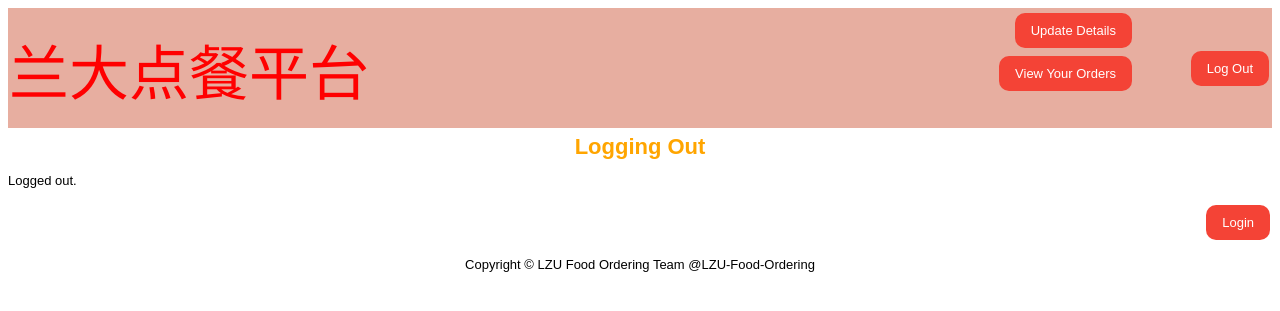
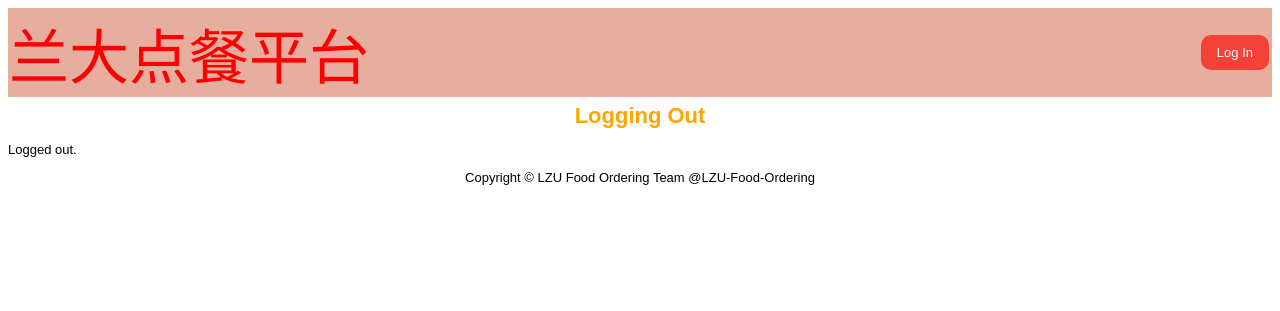
Before and after one commit to LZU-Food-Ordering/LZU-Food-Ordering, a PHP site: page /logout.php in a window 1280 px wide. Shown: the top 311 px of the page. Run offline with PHP 8.4, Linux system fonts and the light colour scheme; the visitor is signed in with stand-in values (Sample User, id 1).

Commit message:
Fix some bugs
Signed-off-by: somsura <2360349548@qq.com>

```diff
--- a/logout.php
+++ b/logout.php
@@ -5,21 +5,23 @@ require_once('food_sc_fns.php');
 session_start();
 $userkind = "admin_user";
 if (isset($_SESSION['rest_user']))
+{
   $userkind = "rest_user";
-$old_user = $_SESSION[$userkind];  // store  to test if they *were* logged in
-unset($_SESSION[$userkind]);
-session_destroy();
+  $old_user = $_SESSION[$userkind];  // store  to test if they *were* logged in
+  unset($_SESSION[$userkind]);
+  session_destroy();
+}
 
 // start output html
-do_html_header("Logging Out");
+do_html_header_admin("Logging Out");
 
 if (!empty($old_user)) {
   echo "<p>Logged out.</p>";
-  display_button("login.php", "Login");
+  // display_button("login.php", "Login");
 } else {
   // if they weren't logged in but came to this page somehow
   echo "<p>You were not logged in, and so have not been logged out.</p>";
-  display_button("login.php", "Login");
+  // display_button("login.php", "Login");
 }
 
 do_html_footer();
--- a/output_fns.php
+++ b/output_fns.php
@@ -179,6 +179,157 @@ function do_html_header($title = '')
       do_html_heading($title);
     }
   }
+
+
+  function do_html_header_admin($title = '')
+{
+  // print an HTML header
+
+  // declare the session variables we want access to inside the function
+  if (empty($_SESSION['items'])) {
+    $_SESSION['items'] = '0';
+  }
+  if (empty($_SESSION['total_price'])) {
+    $_SESSION['total_price'] = '0.00';
+  }
+?>
+  <html>
+
+  <head>
+    <title><?php echo htmlspecialchars($title); ?></title>
+    <style>
+      h2 {
+        text-align: center;
+        font-family: Arial, Helvetica, sans-serif;
+        font-size: 22px;
+        color: orange;
+        margin: 6px
+      }
+
+      table {
+        margin: auto;
+      }
+
+      input,
+      select,
+      textarea {
+        padding: 3px;
+        border: 1px solid #ccc;
+        border-radius: 4px;
+        resize: vertical;
+      }
+
+      input[type=submit] {
+        background-color: #4CAF50;
+        color: white;
+        padding: 3px 10px;
+        border: none;
+        border-radius: 4px;
+        cursor: pointer;
+      }
+
+      input[type=submit]:hover {
+        background-color: #45a049;
+      }
+
+      button {
+        background-color: #f44336;
+        /* Green */
+        border: none;
+        color: white;
+        border-radius: 10px;
+        padding: 10px 16px;
+        text-align: center;
+        text-decoration: none;
+        display: inline-block;
+        font-size: 13px;
+        margin: 4px 2px;
+        cursor: pointer;
+        -webkit-transition-duration: 0.4s;
+        /* Safari */
+        transition-duration: 0.4s;
+      }
+
+      button:hover {
+        box-shadow: 0 12px 16px 0 rgba(0, 0, 0, 0.24), 0 17px 50px 0 rgba(0, 0, 0, 0.19);
+      }
+
+      body {
+        font-family: Arial, Helvetica, sans-serif;
+        font-size: 13px
+      }
+
+      li,
+      td {
+        font-family: Arial, Helvetica, sans-serif;
+        font-size: 13px
+      }
+
+      hr {
+        color: #BE4D30;
+        width: 70%;
+        text-align: center
+      }
+
+      a {
+        font-family: 'Helvetica Neue', 'Helvetica', Arial, 'Hiragino Sans GB', 'Microsoft YaHei', sans-serif;
+        text-decoration: none;
+        -webkit-transition: color 1s, text-decoration 1s;
+        transition: color 1s, text-decoration 1s;
+      }
+
+      a,
+      a:visited {
+        color: #009bdf;
+      }
+
+      a:hover,
+      a:focus,
+      a:active {
+        color: rgb(147, 195, 199);
+      }
+
+      img {
+        transition: opacity 1s, filter 1s, transform 1s, box-shadow 1s;
+      }
+
+      img:hover {
+        transform: scale(1.1);
+        box-shadow: 0px 0px 2px 2px #C0C1C0;
+      }
+
+      #title-head {
+        font-family: Arial, Helvetica, sans-serif;
+        font-size: 60px;
+        color: red;
+        text-decoration: none;
+      }
+
+      #user_logo {
+        width: 100px;
+      }
+    </style>
+  </head>
+
+  <body>
+    <table width="100%" border="0" cellspacing="0" bgcolor="#E7AEA0">
+      <tr>
+        <td rowspan="2">
+          <a id="title-head" href="index.php">兰大点餐平台</a>
+        </td>
+        <td align="right" rowspan="2" width="135">
+          <?php
+            display_button('login.php', 'Log In');
+          ?>
+      </tr>
+    </table>
+    <?php
+    if ($title) {
+      do_html_heading($title);
+    }
+  }
+
+
 
   function do_html_footer()
   {
```
Also changed, not shown: logout_cust.php (+7 -5 lines), show_cat.php (+7 -3 lines).
